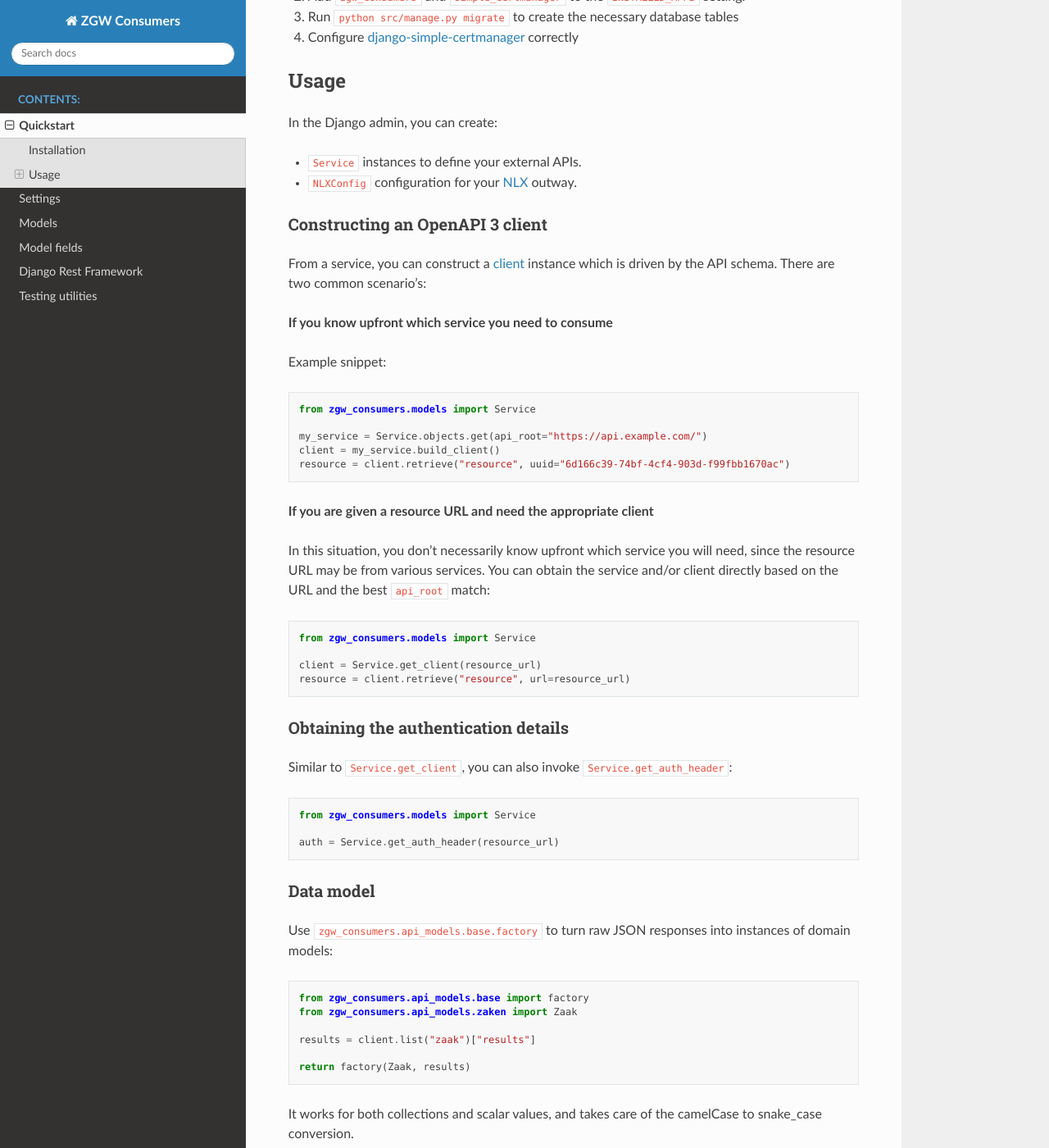
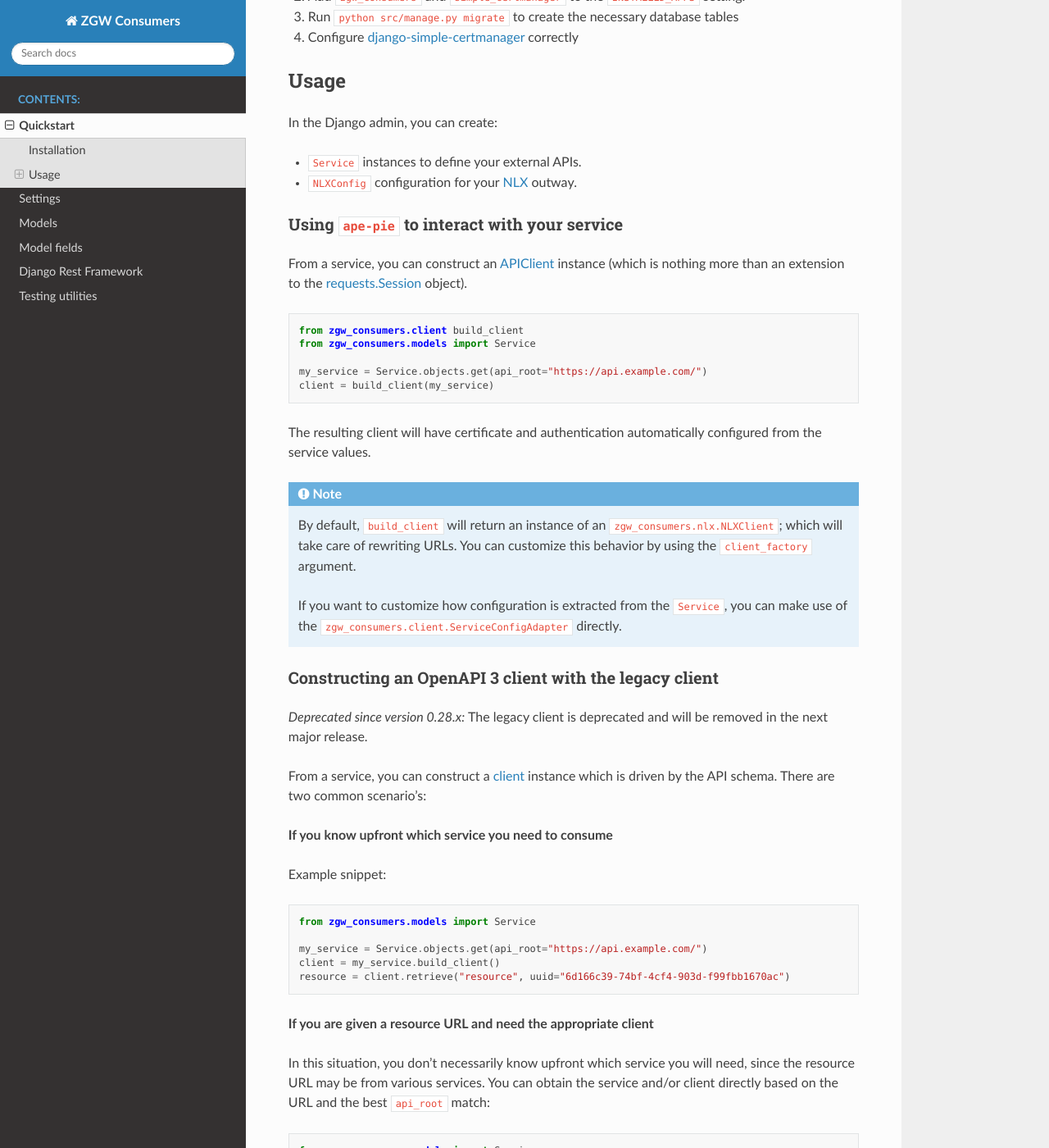
Before and after one commit to maykinmedia/zgw-consumers, a Sphinx documentation site: the page built from docs/quickstart.rst, in a window 1280 px wide and 1400 px high, scrolled down 456 px. Shown: the whole window at 82% size. Built offline with Sphinx 7.4.7 and the Read the Docs theme 2.0.0, drawn with Linux system fonts in a browser that asks for light colours.

Commit message:
Update docs
Use new release of cert manager
Few fixes

```diff
--- a/docs/quickstart.rst
+++ b/docs/quickstart.rst
@@ -29,8 +29,36 @@ In the Django admin, you can create:
 * ``Service`` instances to define your external APIs.
 * ``NLXConfig`` configuration for your `NLX <https://nlx.io/>`_ outway.
 
-Constructing an OpenAPI 3 client
-********************************
+Using ``ape-pie`` to interact with your service
+***********************************************
+
+From a service, you can construct an `APIClient <https://ape-pie.readthedocs.io/en/latest/>`_ instance
+(which is nothing more than an extension to the `requests.Session <https://requests.readthedocs.io/en/latest/user/advanced/#session-objects>`_ object).
+
+.. code-block:: python
+
+    from zgw_consumers.client build_client
+    from zgw_consumers.models import Service
+
+    my_service = Service.objects.get(api_root="https://api.example.com/")
+    client = build_client(my_service)
+
+The resulting client will have certificate and authentication automatically configured from the service values.
+
+.. note::
+
+    By default, ``build_client`` will return an instance of an ``zgw_consumers.nlx.NLXClient``; which will take care of rewriting URLs.
+    You can customize this behavior by using the ``client_factory`` argument.
+
+    If you want to customize how configuration is extracted from the ``Service``, you can
+    make use of the ``zgw_consumers.client.ServiceConfigAdapter`` directly.
+
+
+Constructing an OpenAPI 3 client with the legacy client
+*******************************************************
+
+.. deprecated:: 0.28.x
+    The legacy client is deprecated and will be removed in the next major release.
 
 From a service, you can construct a `client <https://pypi.org/project/gemma-zds-client/>`_
 instance which is driven by the API schema. There are two common scenario's:
--- a/setup.cfg
+++ b/setup.cfg
@@ -39,7 +39,7 @@ install_requires =
     django-relativedelta>=2.0.0
     django-solo
     gemma-zds-client>=1.0.1
-    django-simple-certmanager
+    django-simple-certmanager>=1.4.1
     requests
     pyopenssl
     ape-pie
```
Also changed, not shown: docs/settings.rst (+7 -2 lines), 6 other files.
